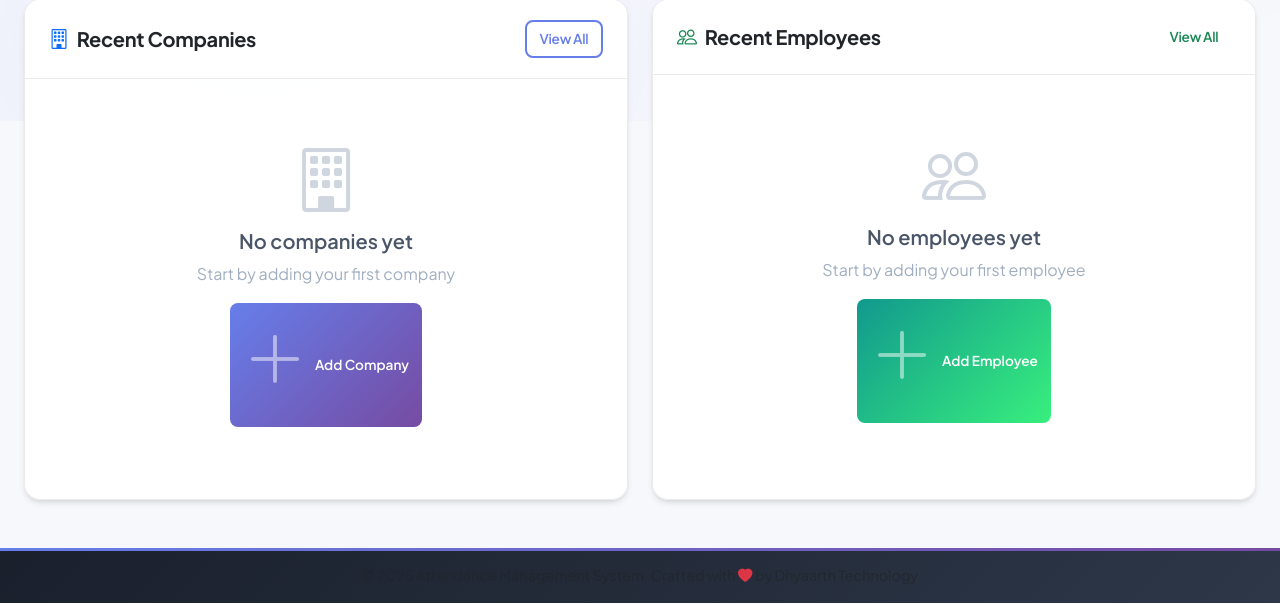
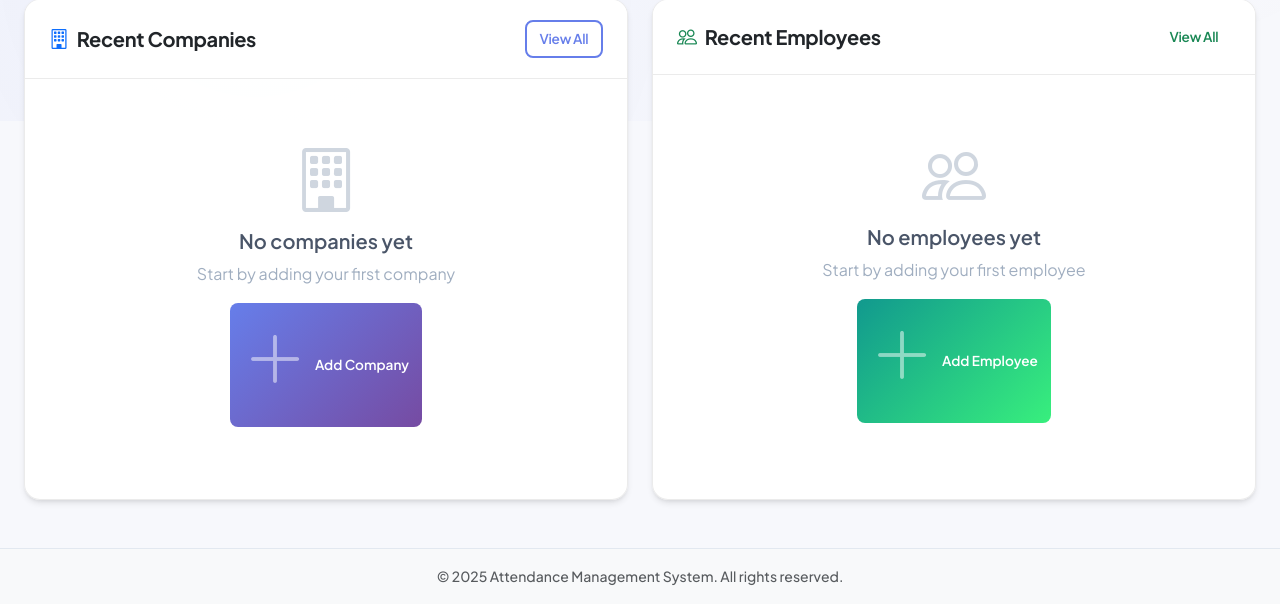
Before and after one commit to Dhyaarth0105/mlworkers, a Django app: page /dashboard/admin/ in a window 1280 px wide. Shown: the part 679-1283 px from the top of the page. Run offline with Django 4.2, Linux system fonts and the light colour scheme; the visitor is signed in with stand-in values (Sample User, id 1); data that the repository does not hold is empty.

Commit message:
Fixed footer - light background, better text color, removed branding

```diff
--- a/static/css/custom.css
+++ b/static/css/custom.css
@@ -576,26 +576,17 @@ body::before {
 
 /* ===== FOOTER STYLES ===== */
 footer {
-    background: linear-gradient(135deg, #1a202c 0%, #2d3748 100%) !important;
-    color: var(--text-muted);
-    padding: 1.5rem 0;
+    background: #f8fafc !important;
+    border-top: 1px solid #e2e8f0;
+    color: #64748b;
+    padding: 1.25rem 0;
     margin-top: auto;
-    position: relative;
-}
-
-footer::before {
-    content: '';
-    position: absolute;
-    top: 0;
-    left: 0;
-    right: 0;
-    height: 3px;
-    background: var(--primary-gradient);
 }
 
 footer p {
     margin: 0;
-    font-size: 0.9rem;
+    font-size: 0.875rem;
+    font-weight: 500;
 }
 
 /* ===== UTILITY CLASSES ===== */
--- a/templates/base.html
+++ b/templates/base.html
@@ -117,7 +117,7 @@
     {% if user.is_authenticated %}
     <footer class="bg-light text-center text-muted py-3 mt-5">
         <div class="container">
-            <p class="mb-0">&copy; 2025 Attendance Management System. Crafted with <i class="bi bi-heart-fill text-danger"></i> by Dhyaarth Technology</p>
+            <p class="mb-0">&copy; 2025 Attendance Management System. All rights reserved.</p>
         </div>
     </footer>
     {% endif %}
```
